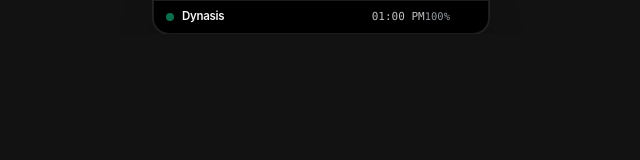
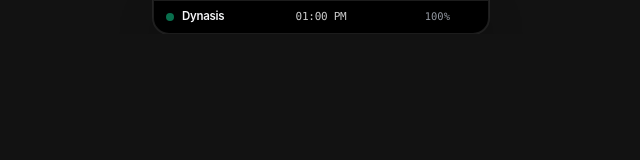
Before and after one commit to arazzki/Dynasis, a React (Vite) app: page / in a window 1280 px wide. Both pictures are taken after a click on the element 640 px from the left and 2 px from the top of the page. Shown: the top 160 px of the page, without its empty margins (319-959 px from the left). Built offline with nearby package versions, Linux system fonts and the light colour scheme; the HTML template or start-up script is replaced by a standard one.

Commit message:
fix(ui): center clock in Compact Pill so it never collides with right-side battery indicator

```diff
--- a/src/App.tsx
+++ b/src/App.tsx
@@ -770,7 +770,7 @@
         {/* ── 1. COMPACT ISLAND (Notch / Pill + Incoming WhatsApp Web Notification Mode) ── */}
         {islandState === 'compact' && !isDragOver && (
           <div
-            className="w-full h-full flex items-center justify-between px-3 cursor-pointer group"
+            className="relative w-full h-full flex items-center justify-between px-3 cursor-pointer group"
             title={
               activeWaNotif
                 ? 'Klik untuk membuka WhatsApp Web'
@@ -830,7 +830,11 @@
             ) : (
               <>
                 {/* Left: Album Art / Dot + Title - Artist/Band */}
-                <div className="flex items-center gap-2 min-w-0 flex-1 pr-2">
+                <div
+                  className={`flex items-center gap-2 min-w-0 ${
+                    hasActiveMedia ? 'flex-1 pr-2' : 'flex-shrink-0'
+                  }`}
+                >
                   {media.albumArt ? (
                     <img
                       src={media.albumArt}
@@ -866,15 +870,15 @@
                   </span>
                 </div>
 
-                {/* Center: Optional Clock when no active media */}
+                {/* Center: True centered Clock when no active media */}
                 {prefs.showClock && !hasActiveMedia && (
-                  <span className="text-[11px] font-mono text-white/75 tabular-nums">
+                  <span className="pointer-events-none absolute left-1/2 -translate-x-1/2 text-[11px] font-mono font-medium text-white/80 tabular-nums tracking-tight whitespace-nowrap">
                     {clockText}
                   </span>
                 )}
 
                 {/* Right: Quick Play/Pause on Hover (coucou pill style) OR Equalizer + Shelf + Battery */}
-                <div className="flex items-center gap-1.5 flex-shrink-0">
+                <div className="flex items-center gap-1.5 flex-shrink-0 ml-auto">
                   {hasActiveMedia && isHovered ? (
                     <div className="flex items-center gap-1">
                       <button
```
